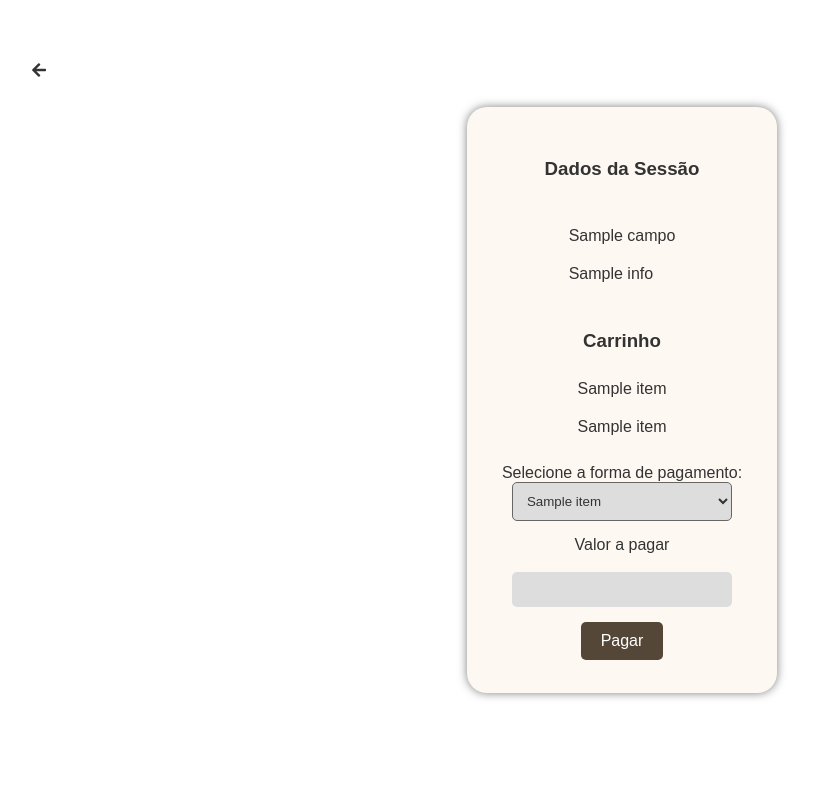
After one commit to projetotatooshop/tatooshop, a Flask app: template templates/pagamento.html in a window 1280 px wide. The commit adds this page. Shown: the whole page, without its empty margins (18-832 px from the left). Run offline with Flask 3, Linux system fonts and the light colour scheme; the template is opened without the code that fills it: most values are stand-ins (such as "Sample title", 1, 10 or a date in 2020).

Commit message:
Funcionalidade de efetuar pagamento

```diff
--- a/controllers/agenda.py
+++ b/controllers/agenda.py
@@ -182,9 +182,10 @@ def editar_agenda():
     horario = request.form.get('horario')
     conn = mysql.connect()
     cursor = conn.cursor()
+    situacao = "Reagendado"
 
 
-    cursor.execute('UPDATE tbl_agenda SET dia = %s, horario = %s WHERE agenda_id = %s',(dia, horario, id))
+    cursor.execute('UPDATE tbl_agenda SET dia = %s, horario = %s, situacao = %s WHERE agenda_id = %s',(dia, horario, situacao, id))
     conn.commit()
     resposta = "Agendamento editado com sucesso!"
     return render_template('confirmacao.html', resposta=resposta, titulo="Confirmação")
--- /dev/null
+++ b/templates/pagamento.html
@@ -0,0 +1,54 @@
+{% extends "index.html" %}
+{% block conteudo %}
+<body id="page-list">
+    <div class="container-table">
+        <fieldset class="agendamento-fieldset">
+            <form action="pagar" method="POST" class="agendamento-form">
+                <H3>Dados da Sessão</H3>
+                <br>
+                <table class="tabela-estilo">
+                    <tr>
+                        {% for campo in campos %}
+                        <td>{{ campo }}</td>
+                        {% endfor %}
+                    </tr>
+                    <tr>
+                        {% for info in cliente %}
+                        <td>{{ info }}</td>
+                        {% endfor %}
+                    </tr>
+                </table>
+                <br>
+
+                <H3>Carrinho</H3>
+                <table class="tabela-estilo">
+                    <tr>
+                        {% for item in itens %}
+                        <td>{{ item }}</td>
+                        {% endfor %}
+                    </tr>
+                    <tr>
+                        {% for info in carrinho %}
+                        <tr>
+                            {% for item in info %}
+                            <td>{{ item }}</td>
+                            {% endfor %}
+                        </tr>
+                        {% endfor %}
+                    </tr>
+                </table>
+                <br>
+                <label for="item">Selecione a forma de pagamento:</label>
+                <select name="forma" id="forma" required>
+                    {% for item in formas %}
+                    <option value="{{ item }}">{{ item }}</option>
+                    {% endfor %}
+                </select>
+                <label for="valor">Valor a pagar</label>
+                <br>
+                <input type="hidden" name="cod" class="inputs" value="{{ cliente[0] }}"/>
+                <input type="number" name="valor" id="valor">
+                <input class="btn" type="submit" value="Pagar"/>
+                </form>
+</body>
+{% endblock %}
```
Also changed, not shown: controllers/pagamento.py (+59 -0 lines), init.sql (+15 -3 lines), templates/carrinho.html (+10 -2 lines).
